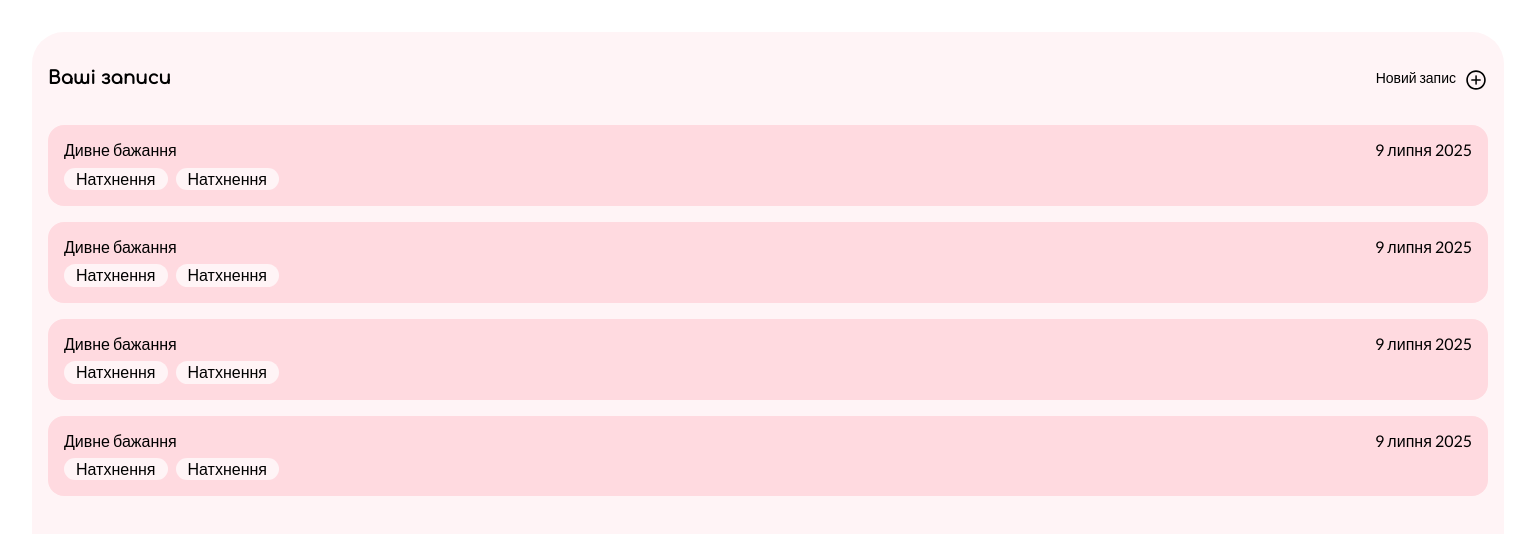
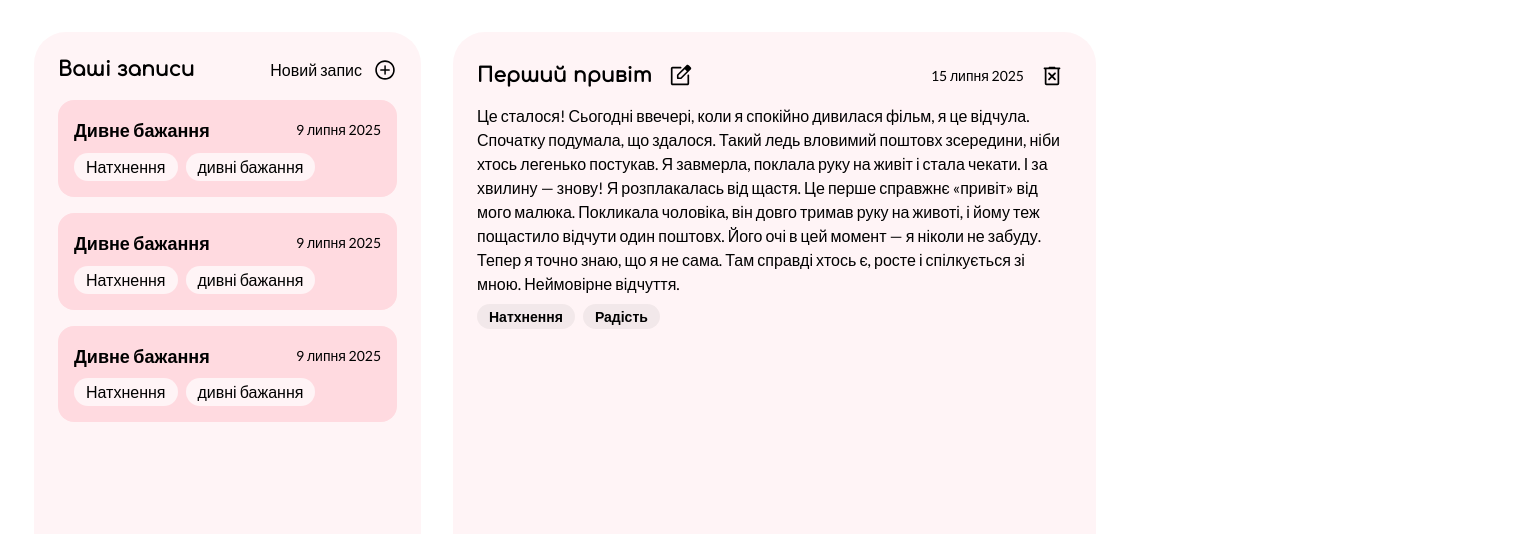
Before and after one commit to IhorMtr/project-TeamSurvivors-front, a Next.js app: page /diary in a window 1536 px wide. Shown: the top 534 px of the page. Built offline with nearby package versions, Linux system fonts and the light colour scheme.

Commit message:
feat: enhance diary page layout and styling with responsive design

```diff
--- /dev/null
+++ b/app/(private routes)/diary/page.module.css
@@ -0,0 +1,22 @@
+.desktopOnly {
+  display: none;
+}
+
+@media (min-width: 1440px) {
+  .mobileOnly {
+    display: none;
+  }
+
+  .desktopOnly {
+    display: flex;
+    justify-content: flex-end;
+    gap: 32px;
+    width: 1128px;
+
+    --diary-list-width: 387px;
+    --diary-list-height: 727px;
+    --diary-details-width: 643px;
+    --diary-details-height: 727px;
+    --emotion-font-size: 16px;
+  }
+}
--- a/app/(private routes)/diary/page.tsx
+++ b/app/(private routes)/diary/page.tsx
@@ -1,13 +1,27 @@
 import DiaryEntryCard from '@/components/DiaryEntryCard/DiaryEntryCard';
+import DiaryEntryDetails from '@/components/DiaryEntryDetails/DiaryEntryDetails';
 import DiaryList from '@/components/DiaryList/DiaryList';
+import css from './page.module.css';
 
-export default function Page() {
+export default function DiaryPage() {
   return (
+    <>
+      <div className={css.mobileOnly}>
         <DiaryList>
           <DiaryEntryCard />
           <DiaryEntryCard />
           <DiaryEntryCard />
           <DiaryEntryCard />
         </DiaryList>
+      </div>
+      <div className={css.desktopOnly}>
+        <DiaryList>
+          <DiaryEntryCard />
+          <DiaryEntryCard />
+          <DiaryEntryCard />
+        </DiaryList>
+        <DiaryEntryDetails />
+      </div>
+    </>
   );
 }
--- a/components/DiaryEntryCard/DiaryEntryCard.module.css
+++ b/components/DiaryEntryCard/DiaryEntryCard.module.css
@@ -6,9 +6,27 @@
   background-color: var(--color-pastel-pink-light);
   border-radius: 16px;
   gap: 8px;
+  /* height: 26px; */
 }
 .headerCard {
   display: flex;
   justify-content: space-between;
   align-items: center;
+  /* gap: 77px; */
 }
+.headerDate {
+  font-size: 12px;
+}
+.headerTitle {
+  font-size: 16px;
+  font-weight: 600;
+  line-height: 1.6;
+}
+@media (min-width: 1440px) {
+  .headerTitle {
+    font-size: 18px;
+  }
+  .headerDate {
+    font-size: 14px;
+  }
+}
--- a/components/DiaryEntryCard/DiaryEntryCard.tsx
+++ b/components/DiaryEntryCard/DiaryEntryCard.tsx
@@ -6,13 +6,13 @@ export default function DiaryEntryCard() {
     // TODO: add date
     <div className={css.card}>
       <div className={css.headerCard}>
-        <div>Дивне бажання</div>
-        <div> 9 липня 2025</div>
+        <div className={css.headerTitle}>Дивне бажання</div>
+        <div className={css.headerDate}> 9 липня 2025</div>
       </div>
       <div>
         <EmotionIconContainer>
-          <EmotionIcon />
-          <EmotionIcon />
+          <EmotionIcon emotion="Натхнення" />
+          <EmotionIcon emotion="дивні бажання" />
         </EmotionIconContainer>
       </div>
     </div>
--- a/components/DiaryEntryDetails/DiaryEntryDetails.module.css
+++ b/components/DiaryEntryDetails/DiaryEntryDetails.module.css
@@ -1,12 +1,18 @@
 .detailTitle {
   display: flex;
-
+  /* justify-content: space-between; */
   gap: 8px;
   align-items: center;
 }
+.title {
+  margin: 0;
+  padding: 0;
+  font-size: 18px;
+}
 .detailDate {
   display: flex;
-
+  font-size: 12px;
+  line-height: 1.6;
   gap: 8px;
   align-items: center;
 }
@@ -16,21 +22,58 @@
   padding: 8px;
 }
 .container {
-  /* background-color: #fff4f6; */
-  background-color: var(--color-pastel-pink-lighter);
-  margin: 32px 20px;
+  background-color: #fff4f6;
+  margin: 0 20px;
+  margin-top: 32px;
   border-radius: 32px;
   padding: 24px;
-  /* --emotion-card-bg: rgba(0, 0, 0, 0.05); */
-  --emotion-card-bg: var(--opacity-neutral-darkest-5);
+  width: var(--diary-details-width, auto);
+  height: var(--diary-details-height, 100vh);
+  overflow-y: auto;
+  --emotion-card-bg: rgba(0, 0, 0, 0.05);
+  --emotion-font-size: 12px;
+  --emotion-font-weight: 600;
+  line-height: 1.6;
+}
+.detailHeader {
+  display: flex;
+  flex-direction: column;
 }
 
-@media (max-width: 374px) {
+/* @media (max-width: 374px) {
   .container {
     margin: 0 10px;
     padding: 16px;
   }
+} */
+.text {
+  margin: 8px 0;
+  font-size: 14px;
+  line-height: 1.5;
 }
-.text {
-  margin-bottom: 8px;
+@media (min-width: 768px) {
+  .container {
+    --emotion-font-size: 12px;
+    margin: 32px;
+  }
+  .detailHeader {
+    flex-direction: row;
+    justify-content: space-between;
+  }
 }
+@media (min-width: 1440px) {
+  .container {
+    margin-right: 32px;
+    margin-left: 0;
+    --emotion-font-size: 14px;
+  }
+  .title {
+    font-size: 20px;
+  }
+  .detailDate {
+    font-size: 14px;
+  }
+  .text {
+    font-size: 16px;
+  }
+}
--- a/components/DiaryEntryDetails/DiaryEntryDetails.tsx
+++ b/components/DiaryEntryDetails/DiaryEntryDetails.tsx
@@ -7,10 +7,16 @@ export default function DiaryEntryDetails() {
   return (
     // TODO: add path
     <section className={css.container}>
+      <div className={css.detailHeader}>
         <div className={css.detailTitle}>
-        <h3>Перший привіт</h3>
+          <h3 className={css.title}>Перший привіт</h3>
           <Link className={css.btn} href="/diary/edit">
-          <Image src="/edit_square.svg" alt="edit_btn" width={24} height={24} />
+            <Image
+              src="/edit_square.svg"
+              alt="edit_btn"
+              width={24}
+              height={24}
+            />
           </Link>
         </div>
         <div className={css.detailDate}>
@@ -24,6 +30,7 @@ export default function DiaryEntryDetails() {
             />
           </Link>
         </div>
+      </div>
       <p className={css.text}>
         Це сталося! Сьогодні ввечері, коли я спокійно дивилася фільм, я це
         відчула. Спочатку подумала, що здалося. Такий ледь вловимий поштовх
@@ -35,8 +42,8 @@ export default function DiaryEntryDetails() {
         Там справді хтось є, росте і спілкується зі мною. Неймовірне відчуття.
       </p>
       <EmotionIconContainer>
-        <EmotionIcon />
-        <EmotionIcon />
+        <EmotionIcon emotion="Натхнення" />
+        <EmotionIcon emotion="Радість" />
       </EmotionIconContainer>
     </section>
   );
--- a/components/DiaryList/DiaryList.module.css
+++ b/components/DiaryList/DiaryList.module.css
@@ -1,8 +1,11 @@
 .title {
   font-size: 18px;
+  margin: 0;
+  line-height: 1.4;
 }
 .btn_name {
   font-size: 14px;
+  margin: 0;
 }
 .container {
   display: flex;
@@ -10,10 +13,12 @@
   gap: 16px;
   /* background-color: #fff4f6; */
   background-color: var(--color-pastel-pink-lighter);
-  padding: 16px;
+  padding: 24px;
   border-radius: 32px;
   margin: 32px 0;
-  height: 100vh;
+  width: var(--diary-list-width, auto);
+  height: var(--diary-list-height, 100vh);
+  overflow-y: auto;
 }
 .listHeader {
   display: flex;
@@ -24,8 +29,31 @@
 .btnSection {
   display: flex;
   align-items: center;
-  gap: 8px;
+  gap: 11px;
+  line-height: 1.6;
 }
-.logo {
-  margin-top: 6px;
+.btn {
+  display: flex;
 }
+/* Override global section padding */
+.diarySection {
+  padding: 0 20px; /* Mobile padding */
+}
+
+@media (min-width: 768px) {
+  .diarySection {
+    padding: 0 32px; /* Tablet padding */
+  }
+}
+@media (min-width: 1440px) {
+  .diarySection {
+    padding: 0; /* Desktop padding */
+  }
+  .title {
+    font-size: 20px;
+    letter-spacing: 0.01em;
+  }
+  .btn_name {
+    font-size: 16px;
+  }
+}
--- a/components/DiaryList/DiaryList.tsx
+++ b/components/DiaryList/DiaryList.tsx
@@ -5,15 +5,14 @@ import { ReactNode } from 'react';
 
 export default function DiaryList({ children }: { children?: ReactNode }) {
   return (
-    <section>
+    <section className={css.diarySection}>
       <div className={css.container}>
         <div className={css.listHeader}>
           <h3 className={css.title}>Ваші записи</h3>
           <div className={css.btnSection}>
             <p className={css.btn_name}>Новий запис</p>
-            <Link href="/diary/add">
+            <Link href="/diary/add" className={css.btn}>
               <Image
-                className={css.logo}
                 src="/add_circle.svg"
                 alt="add_btn"
                 width={24}
--- a/components/EmotionIcon/EmotionIcon.module.css
+++ b/components/EmotionIcon/EmotionIcon.module.css
@@ -1,9 +1,11 @@
 .emotionCard {
   display: inline;
   border-radius: 100px;
-  /* background-color: var(--emotion-card-bg, #fff4f6); */
-  background-color: var(--emotion-card-bg, var(--color-pastel-pink-lighter));
+  background-color: var(--emotion-card-bg, #fff4f6);
   padding: 2px 12px;
+  line-height: 1.5;
+  font-size: var(--emotion-font-size, 14px);
+  font-weight: var(--emotion-font-weight, 400);
 }
 
 .emotionContainer {
@@ -12,3 +14,8 @@
   align-items: flex-start;
   justify-content: center;
 }
+/* @media screen and (min-width: 1440px) {
+  .emotionCard {
+    font-size: 14px;
+  }
+} */
--- a/components/EmotionIcon/EmotionIcon.tsx
+++ b/components/EmotionIcon/EmotionIcon.tsx
@@ -1,4 +1,4 @@
 import css from './EmotionIcon.module.css';
-export default function EmotionIcon() {
-  return <div className={css.emotionCard}>Натхнення</div>;
+export default function EmotionIcon({ emotion }: { emotion: string }) {
+  return <div className={css.emotionCard}>{emotion}</div>;
 }
```
Lines whose indentation alone changed are shown as unchanged.
